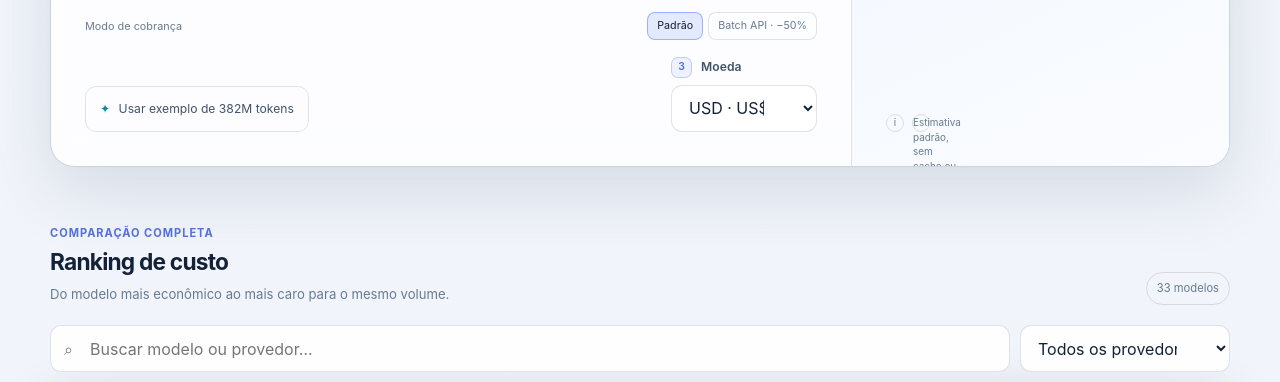
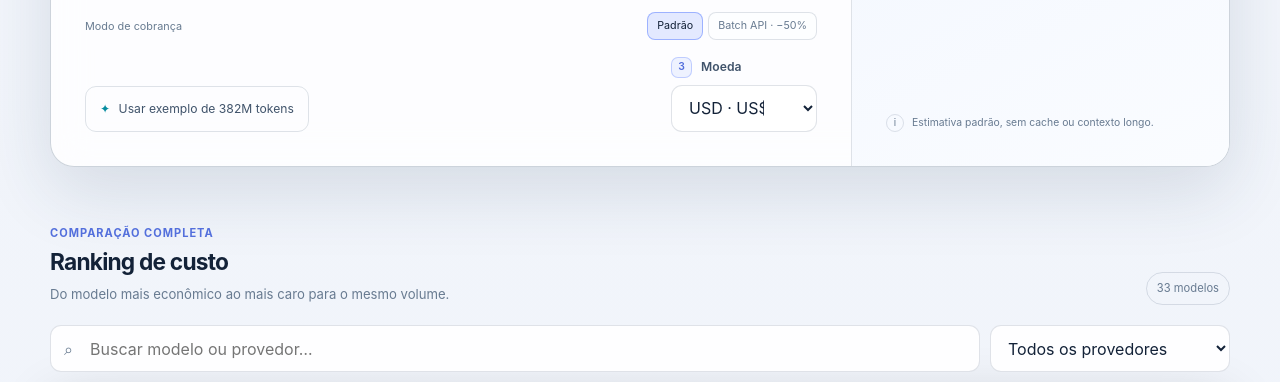
Before and after one commit to Gor0d/economIA, a website: page index.html in a window 1280 px wide. Shown: the part 1091-1473 px from the top of the page. Drawn offline with Linux system fonts and the light colour scheme; no server answers.

Commit message:
fix: corrigir texto do rodape espremido e select de provedor cortado
- .summary-footnote span pegava os dois spans (icone + texto), forcando
  o texto tambem pra uma caixa de 18x18px e quebrando linha por linha.
  Restrito ao :first-child (icone); texto ganha flex:1 min-width:0.
- Coluna do filtro de provedor alargada de 210px pra 240px — "Todos os
  provedores" estava sendo cortado pela seta nativa do select.

```diff
--- a/style.css
+++ b/style.css
@@ -867,7 +867,7 @@ input[type="range"] {
   font-size: 0.65rem;
 }
 
-.summary-footnote span {
+.summary-footnote span:first-child {
   display: grid;
   width: 18px;
   height: 18px;
@@ -876,6 +876,11 @@ input[type="range"] {
   border: 1px solid var(--border);
   border-radius: 50%;
   font-size: 0.62rem;
+}
+
+.summary-footnote span:last-child {
+  flex: 1 1 auto;
+  min-width: 0;
 }
 
 .empty-state,
@@ -910,7 +915,7 @@ input[type="range"] {
 
 .results-toolbar {
   display: grid;
-  grid-template-columns: minmax(220px, 1fr) 210px;
+  grid-template-columns: minmax(220px, 1fr) 240px;
   gap: 10px;
   margin: 20px 0 12px;
 }
```
